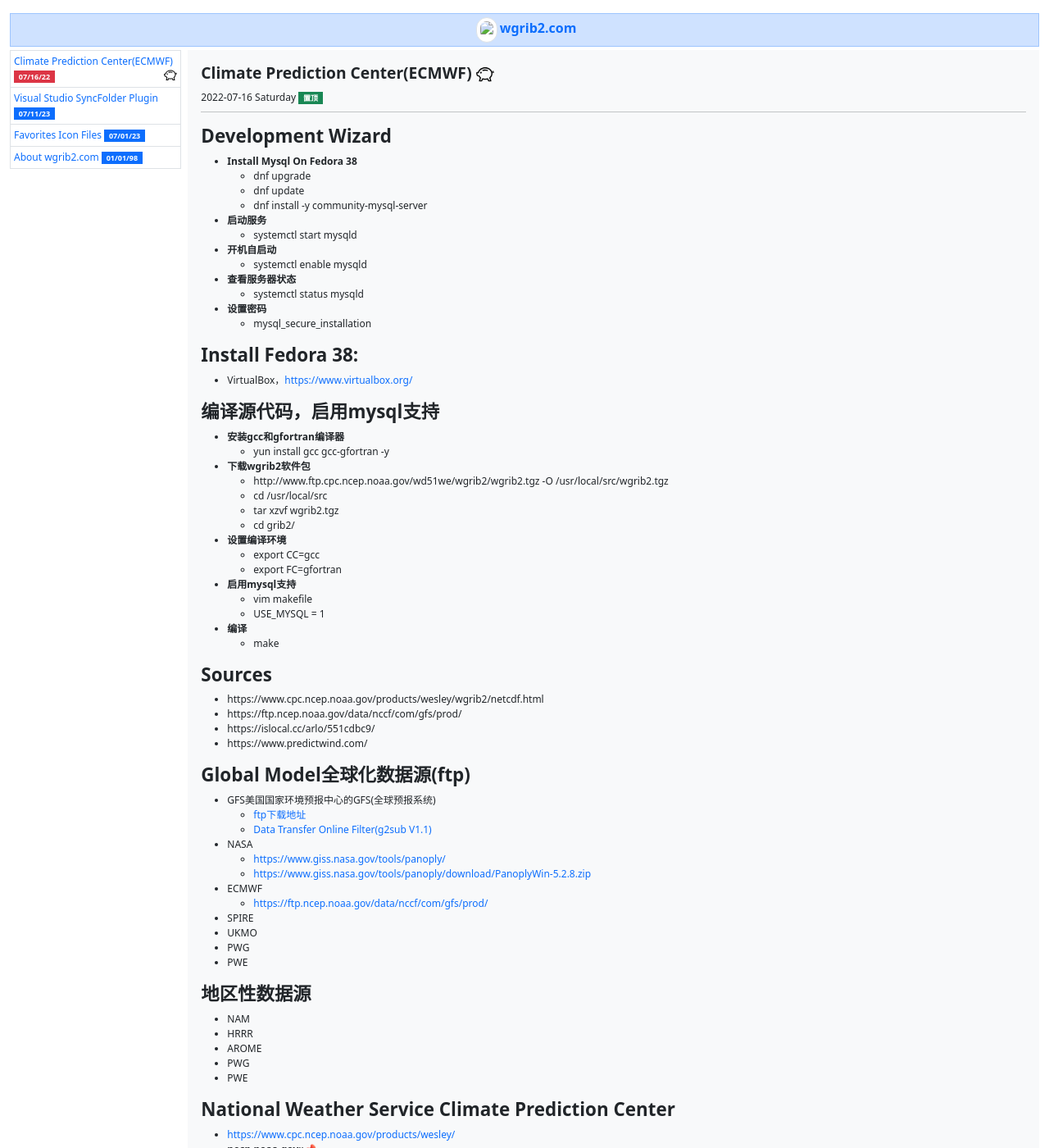
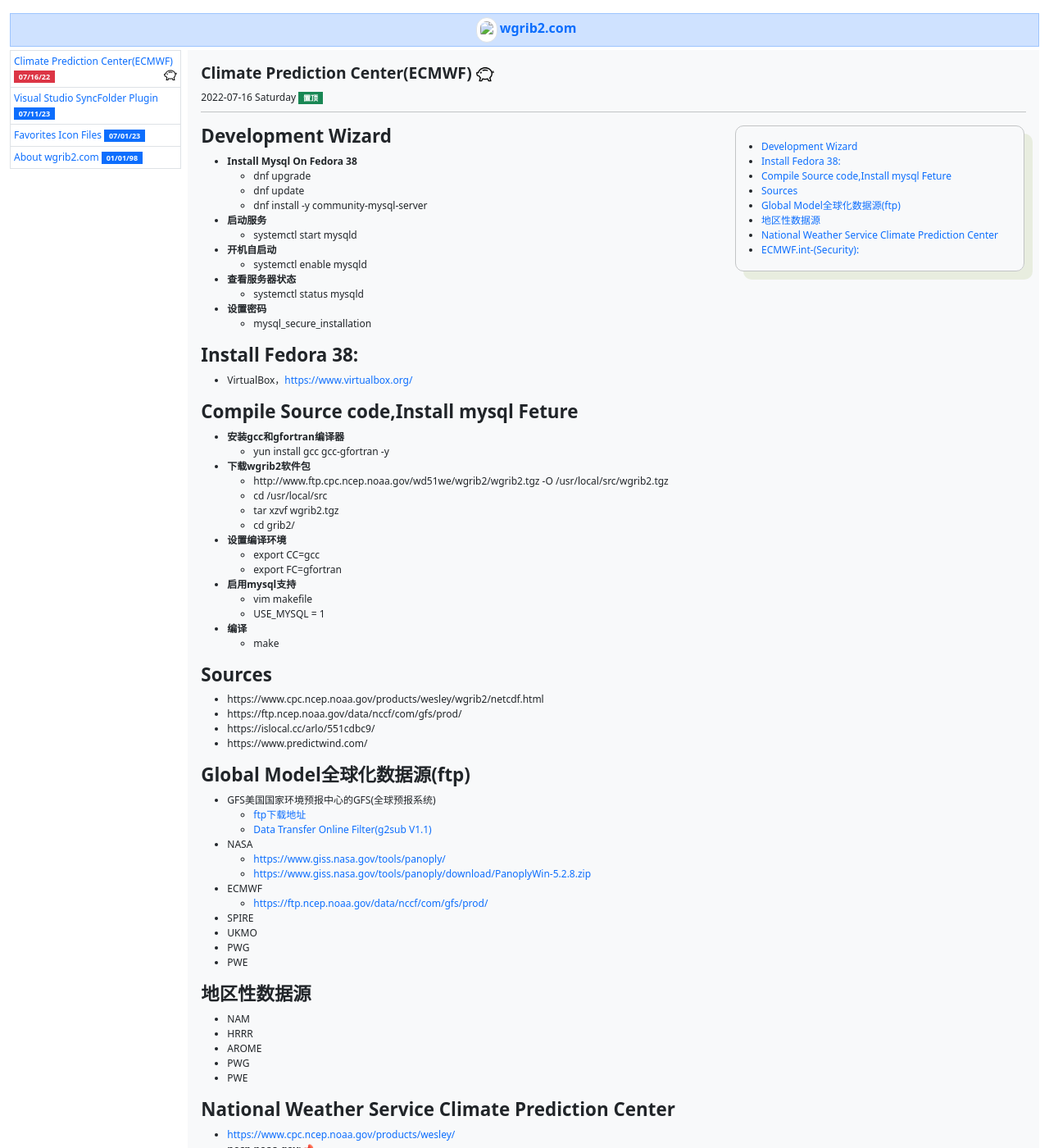
Before and after one commit to helloyuzz/wgrib2.com, a Jekyll site: the page built from _posts/2022-07-16-ECMWF.md, in a window 1280 px wide and 1400 px high. Shown: the whole window at 82% size. Built offline with Jekyll 4.4.1, drawn with Linux system fonts in a browser that asks for light colours.

Commit message:
Update 2022-07-16-ECMWF.md

```diff
--- a/_posts/2022-07-16-ECMWF.md
+++ b/_posts/2022-07-16-ECMWF.md
@@ -4,6 +4,16 @@
 fixtop: true
 categories: Post
 ---
+<!--TOC-->
+  - [Development Wizard](#development-wizard)
+  - [Install Fedora 38:](#install-fedora-38)
+  - [Compile Source code,Install mysql Feture](#compile-source-codeinstall-mysql-feture)
+  - [Sources](#sources)
+  - [Global Model全球化数据源(ftp)](#global-modelftp)
+  - [地区性数据源](#)
+  - [National Weather Service Climate Prediction Center](#national-weather-service-climate-prediction-center)
+  - [ECMWF.int-(Security):](#ecmwf.int-security)
+<!--/TOC-->
 
 ## Development Wizard
   - **Install Mysql On Fedora 38**
@@ -22,7 +32,7 @@
 ## Install Fedora 38:
   - VirtualBox，[https://www.virtualbox.org/](https://www.virtualbox.org/){:target="_blank"}
 
-## 编译源代码，启用mysql支持
+## Compile Source code,Install mysql Feture
   - **安装gcc和gfortran编译器**
     - yun install gcc gcc-gfortran -y
   - **下载wgrib2软件包**
@@ -74,7 +84,7 @@
 
 ## National Weather Service Climate Prediction Center
 - [https://www.cpc.ncep.noaa.gov/products/wesley/](https://www.cpc.ncep.noaa.gov/products/wesley/){:target="_blank"}
-- **necp.noaa.gov**::📌
+- **necp.noaa.gov**:📌
   - [https://www.cpc.ncep.noaa.gov/products/wesley/wgrib2/index.html](https://www.cpc.ncep.noaa.gov/products/wesley/wgrib2/index.html){:target="_blank"}
 - **wd51we sources**:📌
   - [https://ftp.cpc.ncep.noaa.gov/wd51we/](https://ftp.cpc.ncep.noaa.gov/wd51we/){:target="_blank"}
```
